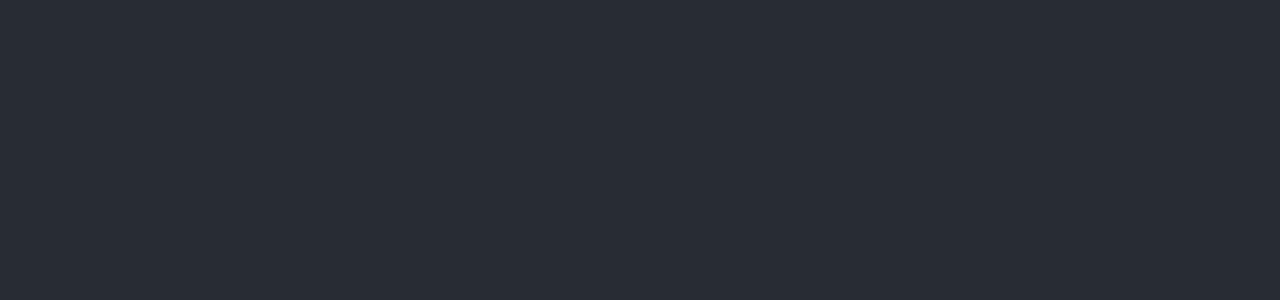
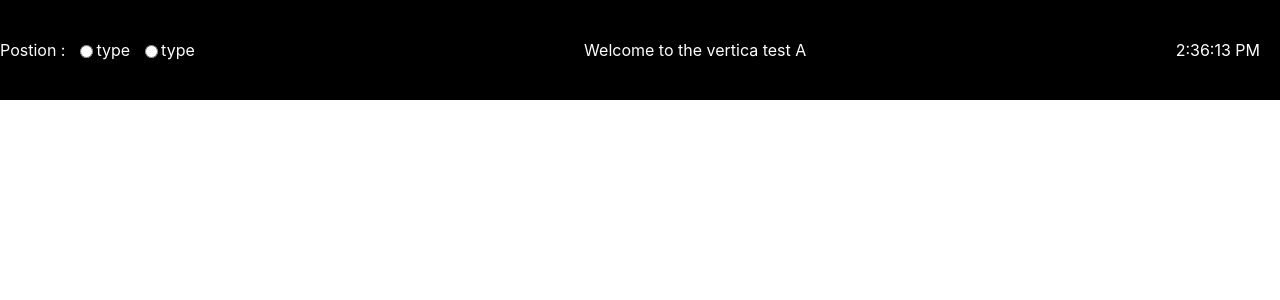
Before and after one commit to BALAJI141031/assignment, a React (Create React App) app: page / in a window 1280 px wide. Shown: the top 300 px of the page. Built offline with nearby package versions, Linux system fonts and the light colour scheme.

Commit message:
feat:header with timer and controls

```diff
--- a/src/App.css
+++ b/src/App.css
@@ -1,19 +1,19 @@
-.App {
+/* .App {
   text-align: center;
-}
+} */
 
-.App-logo {
+/* .App-logo {
   height: 40vmin;
   pointer-events: none;
-}
+} */
 
-@media (prefers-reduced-motion: no-preference) {
+/* @media (prefers-reduced-motion: no-preference) {
   .App-logo {
     animation: App-logo-spin infinite 20s linear;
   }
-}
+} */
 
-.App-header {
+/* .App-header {
   background-color: #282c34;
   min-height: 100vh;
   display: flex;
@@ -22,17 +22,50 @@
   justify-content: center;
   font-size: calc(10px + 2vmin);
   color: white;
-}
+} */
 
-.App-link {
+/* .App-link {
   color: #61dafb;
-}
+} */
 
-@keyframes App-logo-spin {
+/* @keyframes App-logo-spin {
   from {
     transform: rotate(0deg);
   }
   to {
     transform: rotate(360deg);
   }
+} */
+
+.app-header{
+  height:100px;
+  background-color:black;
+  color: white ;
+  padding-right:20px
 }
+
+
+.flex-div{
+  display: flex;
+}
+
+.flex-H-space-bw{
+  justify-content: space-between;
+}
+
+.flex-H-center-V{
+  align-items: center;
+
+}
+
+.position-control-div > div {
+  margin: 0px 10px;
+}
+
+.position-control-div > div > div {
+  margin-right:10px
+}
+
+.position-control-div{
+  min-width:max-content
+}
--- a/src/App.js
+++ b/src/App.js
@@ -1,11 +1,21 @@
-import logo from './logo.svg';
+
 import './App.css';
+import PositionType from "./components/ControlPosotion/positionType"
+import Clock from './components/Timer/normalClock'
 
+const positionTypes=["center","LowerRight"]
 function App() {
   return (
     <div className="App">
-      <header className="App-header">
-
+      <header className="app-header flex-div flex-H-space-bw flex-H-center-V">
+        <div className='flex-div position-control-div'>
+          <p>Postion : </p>
+          <div className='flex-div'>
+            {positionTypes.map((type) => <PositionType type="type" key={type}/>)}
+         </div>
+        </div>
+        <p>Welcome to the vertica test A</p>
+        <Clock/>
       </header>
     </div>
   );
--- /dev/null
+++ b/src/components/ControlPosotion/positionType.js
@@ -0,0 +1,10 @@
+import React from 'react'
+
+export default function PositionType({type}) {
+  return (
+      <div className='flex-div flex-H-center-V'>
+          <input type="radio" name='position' />
+          <p>{type}</p>
+    </div>
+  )
+}
--- /dev/null
+++ b/src/components/Timer/normalClock.js
@@ -0,0 +1,25 @@
+import { useEffect, useState } from 'react'
+
+export default function Clock() {
+    const currentTime = new Date().toLocaleTimeString()
+    const [time, setTime] = useState(currentTime)
+
+    // handler to updatetime for every second
+
+    const updateTime = () => {
+        const currentTime = new Date().toLocaleTimeString()
+        setTime(currentTime)
+    }
+
+    useEffect(() => {
+        const intervalId = setInterval(updateTime, 1000)
+
+        // we should clean up interval
+            return ()=> {
+            clearInterval(intervalId)
+        }
+    },[])
+  return (
+      <p>{time}</p>
+  )
+}
```
Also changed, not shown: src/components/ControlPosotion/positionType.css (added), src/components/Timer/clock.css (added).
